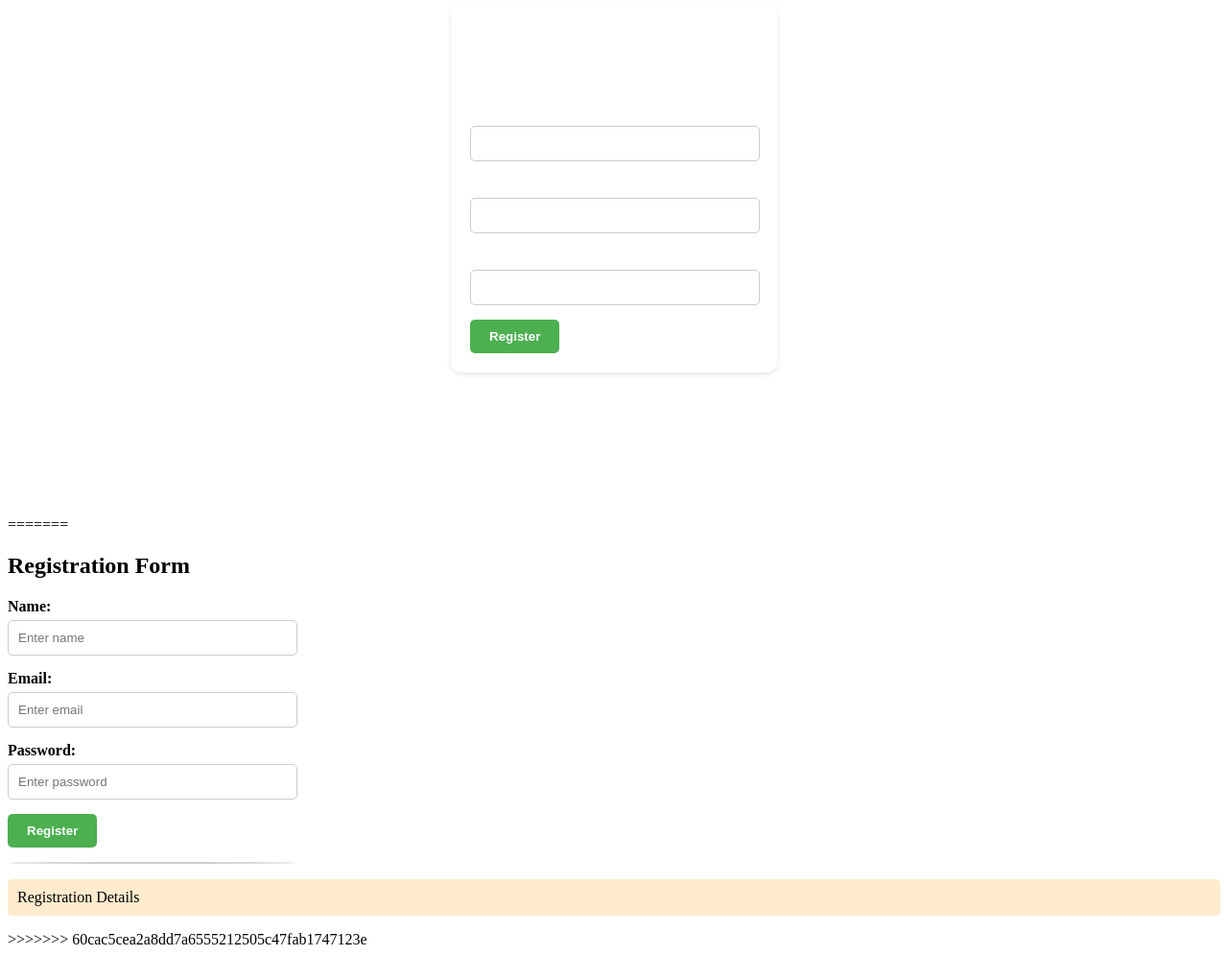
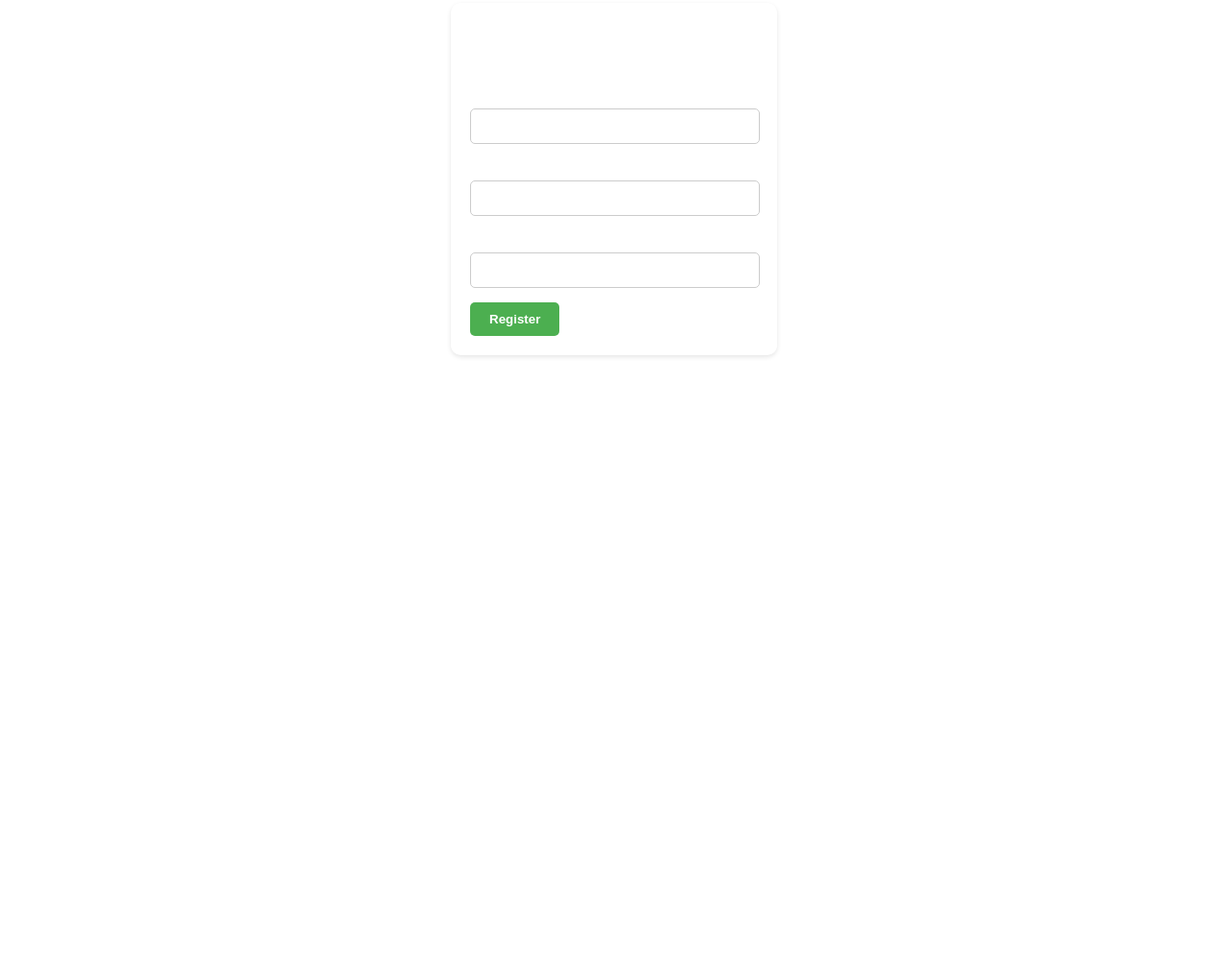
Before and after one commit to kamblesujit/RegistrationForm, a plain HTML site: page index.html in a window 1280 px wide. Shown: the part 147-1143 px from the top of the page at 96% size. After the commit the page ends 800 px from the top, so only its background shows below. Drawn offline with Linux system fonts and the light colour scheme.

Commit message:
made some changes in index file

```diff
--- a/index.html
+++ b/index.html
@@ -8,7 +8,6 @@
   </head>
   <body>
     <div class="registration-card">
-<<<<<<< HEAD
         <h2>Register</h2>
         <form id="registrationForm">
           <div class="form-group">
@@ -26,49 +25,6 @@
           <button type="submit">Register</button>
         </form>
       </div>
-=======
-      <h2>Registration Form</h2>
-      <form id="registrationForm">
-        <div class="form-group">
-          <label for="name">Name:</label>
-          <input
-            type="text"
-            id="name"
-            name="name"
-            required
-            placeholder="Enter name"
-          />
-        </div>
-        <div class="form-group">
-          <label for="email">Email:</label>
-          <input
-            type="email"
-            id="email"
-            name="email"
-            required
-            placeholder="Enter email"
-          />
-        </div>
-        <div class="form-group">
-          <label for="password">Password:</label>
-          <input
-            type="password"
-            id="password"
-            name="password"
-            required
-            placeholder="Enter password"
-          />
-        </div>
-        <button type="submit">Register</button>
-      </form>
-
-      <div class="hr_line"></div>
-
-      <p class="r_details">Registration Details</p>
-      <div id="userDataDisplay"></div>
-    </div>
-
->>>>>>> 60cac5cea2a8dd7a6555212505c47fab1747123e
     <script src="app.js"></script>
   </body>
 </html>
```
